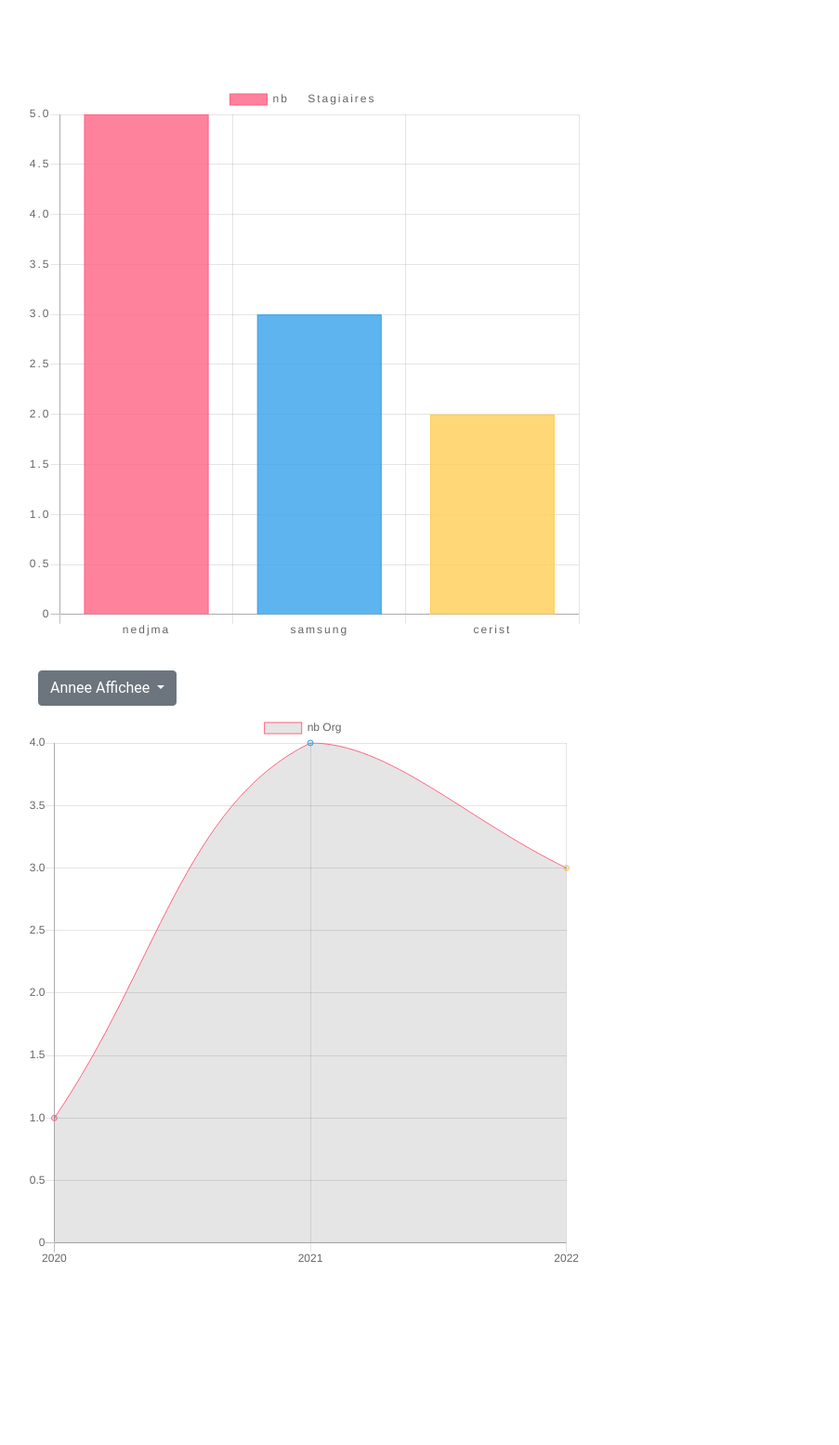
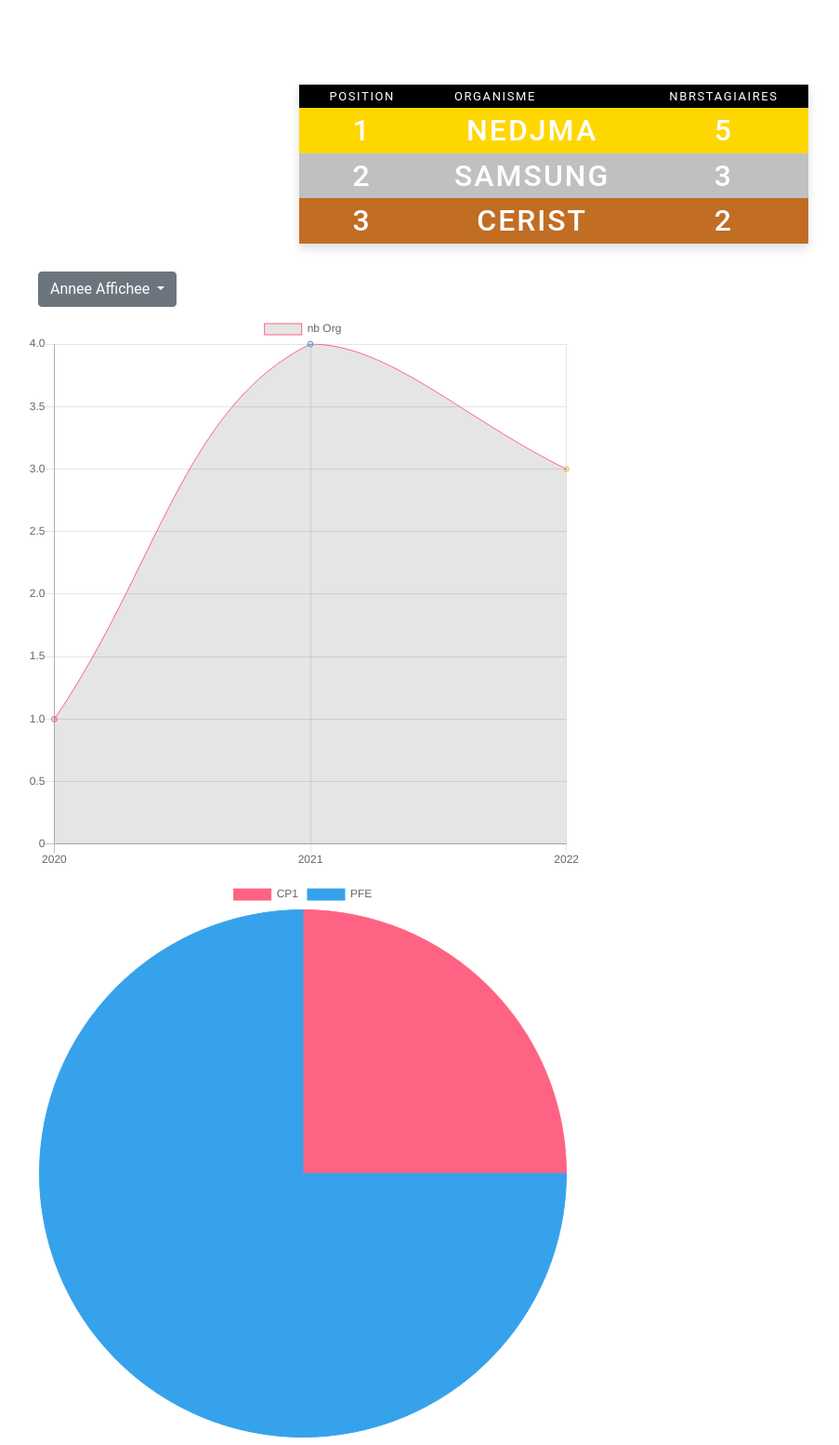
Before and after one commit to Dreamoonc/Gestion-Stage, a Django app: page /Statistiques/2022/ in a window 1280 px wide. Shown: the part 664-2218 px from the top of the page at 93% size, without its empty margins (44-947 px from the left). Before the commit the page ends 2022 px from the top, so only its background shows below. Run offline with Django 3.2, Linux system fonts and the light colour scheme; data comes from the database, SQL or seed files in the repository; both versions use the stored data as it was after the commit.

Commit message:
PieChart + Update bdd + classement Tableau

```diff
--- a/gestionstage/AppGestion/templates/Statistiques.html
+++ b/gestionstage/AppGestion/templates/Statistiques.html
@@ -1,8 +1,92 @@
 {% extends 'base.html' %} {% block title %}Statistiques{% endblock %} {% block content %}
 
+<script>
+    var nbStagiaire = JSON.parse("{{nbStagiaire|escapejs}}");
+    var organismes2 = JSON.parse("{{organismes2|escapejs}}");
+
+    const nbrStagiaires = nbStagiaire;
+
+    const labels = organismes2;
+
+    let merged = labels.map((label, i) => {
+        return {
+
+            "label": labels[i],
+            "nbrStagiaires": nbrStagiaires[i],
+
+        }
+    });
+    console.log(merged)
+    const datasort = merged.sort(function(a, b) {
+        return b.nbrStagiaires - a.nbrStagiaires
+    });
 
 
-<body>
+    const nbrStg = []
+    const labelss = []
+    for (i = 0; i < datasort.length; i++) {
+        nbrStg.push(datasort[i].nbrStagiaires);
+        labelss.push(datasort[i].label);
+    }
+
+
+    // var mytable = '<table>' + '<thead>' + '<tr>' + '<th>Position</th>' + '<th>Organisme</th>' + '<th>Nombre de Stagiaires</th>' + '</tr>' + '</thead>' + '</table>'
+
+
+    // comsole.log(mytable)
+
+    function addCell(tr, val) {
+        var td = document.createElement('td');
+
+        td.innerHTML = val;
+
+        tr.appendChild(td)
+    }
+
+    function addth(thead, val) {
+        var th = document.createElement('th');
+        th.innerHTML = val;
+        thead.appendChild(th)
+    }
+
+    function addRow2(tbl, val_1, val_2, val_3) {
+        var tr = document.createElement('tr');
+        addth(tr, val_1)
+        addth(tr, val_2)
+        addth(tr, val_3)
+        tbl.appendChild(tr)
+
+    }
+
+    function addRow(tbl, val_1, val_2, val_3) {
+        var tr = document.createElement('tr');
+
+        addCell(tr, val_1);
+        addCell(tr, val_2);
+        addCell(tr, val_3);
+
+        tbl.appendChild(tr)
+    }
+
+    function addheader(tbl, val_1, val_2, val_3) {
+        var thead = document.createElement('thead')
+        addRow2(thead, val_1, val_2, val_3)
+        tbl.appendChild(thead)
+
+    }
+
+    function main() {
+        tbl = document.getElementById('tbl');
+
+        addheader(tbl, 'Position', 'Organisme', 'NbrStagiaires')
+        for (i = 0; i < datasort.length; i++) {
+            addRow(tbl, i + 1, datasort[i].label, datasort[i].nbrStagiaires)
+
+        }
+    }
+</script>
+
+<body onload='main()'>
 
 
     <li></li>
@@ -80,87 +164,26 @@
 
 
     <h2>
-        <div class="row ">
-            <div class="col-md-18 my-18">
-                <div class="bg-white">
+        <style>
+            tr:nth-child(2) {
+                background-color: gold;
+                color: white;
+            }
 
-                    <canvas id="myChart2" width="600" height="600"></canvas>
-                    <script>
-                        var nbStagiaire = JSON.parse("{{nbStagiaire|escapejs}}");
-                        var organismes2 = JSON.parse("{{organismes2|escapejs}}");
+            tr:nth-child(3) {
+                background-color: silver;
+                color: white;
+            }
 
-                        const nbrStagiaires = nbStagiaire;
+            tr:nth-child(4) {
+                background-color: rgb(193, 109, 36);
+                color: white;
+            }
+        </style>
 
-                        const labels = organismes2;
-
-                        let merged = labels.map((label, i) => {
-                            return {
-
-                                "label": labels[i],
-                                "nbrStagiaires": nbrStagiaires[i],
-
-                            }
-                        });
-                        console.log(merged)
-                        const datasort = merged.sort(function(a, b) {
-                            return b.nbrStagiaires - a.nbrStagiaires
-                        });
-
-                        const borders = []
-                        const backgrounds = []
-                        const nbrStg = []
-                        const labelss = []
-                        for (i = 0; i < datasort.length; i++) {
-                            nbrStg.push(datasort[i].nbrStagiaires);
-                            labelss.push(datasort[i].label);
-                        }
-
-                        //setup
-
-                        const data = {
-                            labels: labelss,
-                            datasets: [{
-                                label: 'nb Stagiaires',
-                                data: nbrStg,
-                                backgroundColor: [
-                                    'rgba(255, 99, 132, 0.8)',
-                                    'rgba(54, 162, 235, 0.8)',
-                                    'rgba(255, 206, 86, 0.8)',
-                                    'rgba(75, 192, 192, 0.8)',
-                                    'rgba(153, 102, 255, 0.8)',
-                                    'rgba(255, 159, 64, 0.8)'
-                                ],
-                                borderColor: [
-                                    'rgba(255, 99, 132, 1)',
-                                    'rgba(54, 162, 235, 1)',
-                                    'rgba(255, 206, 86, 1)',
-                                    'rgba(75, 192, 192, 1)',
-                                    'rgba(153, 102, 255, 1)',
-                                    'rgba(255, 159, 64, 1)'
-                                ],
-                                borderWidth: 1
-                            }]
-                        };
-
-                        const config = {
-                            type: 'bar',
-                            data,
-                            options: {
-                                scales: {
-                                    yAxes: [{
-                                        ticks: {
-                                            beginAtZero: true
-                                        }
-                                    }]
-                                }
-                            }
-                        };
-
-                        const myChart2 = new Chart(document.getElementById('myChart2'), config);
-                    </script>
-
-                </div>
-            </div>
+        <center>
+            <table id='tbl'></table>
+        </center>
     </h2>
 
 
@@ -224,6 +247,56 @@
             </div>
     </h4>
 
+
+
+    <h5>
+        <div class="row ">
+            <div class="col-md-18 my-18">
+                <div class="bg-white">
+
+                    <canvas id="myChart4" width="600" height="600"></canvas>
+                    <script>
+                        var nbrTypes = JSON.parse("{{nbrtypes|escapejs}}");
+                        var typestage = JSON.parse("{{typestage|escapejs}}");
+                        var ctx = document.getElementById('myChart4').getContext('2d');
+                        var myChart4 = new Chart(ctx, {
+                            type: 'pie',
+                            data: {
+                                labels: typestage,
+                                datasets: [{
+                                    label: 'nombre de stages',
+                                    data: nbrTypes,
+
+                                    backgroundColor: [
+                                        'rgba(255, 99, 132, 1)',
+                                        'rgba(54, 162, 235, 1)',
+                                        'rgba(255, 206, 86, 1)',
+                                        'rgba(75, 192, 192, 1)',
+                                        'rgba(153, 102, 255, 1)',
+                                        'rgba(255, 159, 64, 1)'
+                                    ],
+                                    borderColor: [
+                                        'rgba(255, 99, 132, 1)',
+                                        'rgba(54, 162, 235, 1)',
+                                        'rgba(255, 206, 86, 1)',
+                                        'rgba(75, 192, 192, 1)',
+                                        'rgba(153, 102, 255, 1)',
+                                        'rgba(255, 159, 64, 1)'
+                                    ],
+                                    borderWidth: 1
+                                }]
+                            },
+
+                        });
+                    </script>
+
+                </div>
+            </div>
+
+
+    </h5>
     </center>
+
+
 </body>
 {%endblock content%}
--- a/gestionstage/AppGestion/templates/base.html
+++ b/gestionstage/AppGestion/templates/base.html
@@ -34,6 +34,7 @@
                             <li><a href="{% url 'organisme'%}">organisme</a></li>
                             <li><a href="{% url 'promoteur'%}">promoteur</a></li>
                             <li><a href="{% url 'stage'%}">stage</a></li>
+                            <li><a href="{% url 'tableFormulaireStage'%}">fiche_stage </a></li>
                         </ul>
                     </div>
                 </li>
--- a/gestionstage/AppGestion/views.py
+++ b/gestionstage/AppGestion/views.py
@@ -142,19 +142,19 @@ def delete_organisme (request,myid) :
     item = Organisme.objects.get(NomOrganisme =myid)
     item.delete()
     messages.info(request,'item delete seccely ')
-    return redirect(stagiaire)
+    return redirect(organisme)
 
 def delete_promoteur (request,myid) :
     item = Promoteur.objects.get(id =myid)
     item.delete()
     messages.info(request,'item delete seccely ')
-    return redirect(stagiaire)
+    return redirect(promoteur)
 
 def delete_stage (request,myid) :
     item = Stage.objects.get(id =myid)
     item.delete()
     messages.info(request,'item delete seccely ')
-    return redirect(stagiaire)
+    return redirect(stage)
 
 def update_stagiaire (request,myid) :
     itemup = Stagiaire.objects.get(matricule =myid)
@@ -206,8 +206,6 @@ def delete_tableform(request,myid) :
     messages.info(request,'item delete seccely ')
     return redirect(tableFormulaireStage)
 
-#AJAX
-
 def load_Etudiant(request):
     NivEtude_id=request.GET.get('NivEtude')
     Etudiants=Stagiaire.objects.filter(NivEtude=NivEtude_id)
@@ -251,7 +249,9 @@ def get_Chart (request,year):
     nbOrganismes=[]
     yearss=Fiche_Stage.objects.filter(NivEtude=5)
     years=yearss.values('AnneeCourante').annotate(countannee=Count('AnneeCourante')).order_by()
-
+    types=Fiche_Stage.objects.filter(AnneeCourante=year).values('Stage__NivEtude').annotate(countStage=Count('Stage')).order_by()
+    nbrtypes=[]
+    typestage=[]
     for fg in fiches_groupees:
         organom=fg['Organisme']
         labelss.append(organom)
@@ -273,6 +273,18 @@ def get_Chart (request,year):
         annees.append(annee['AnneeCourante'])
         nbOrganismes.append(nbOrgAnnee(annee['AnneeCourante']))
 
+    for t in types:
+        nbrtypes.append(t['countStage'])
+        if t['Stage__NivEtude'] == 1 :
+            typestage.append('CP1')
+
+        if t['Stage__NivEtude'] == 3 :
+            typestage.append('CS1')
+
+        if t['Stage__NivEtude'] == 5 :
+            typestage.append('PFE')
+
+
 
     dataJSON1 = dumps(labelss)
     dataJSON2 =dumps(ychart)
@@ -280,9 +292,10 @@ def get_Chart (request,year):
     dataJSON4 = dumps(organismes2)
     dataJSON5 = dumps(annees)
     dataJSON6 =dumps(nbOrganismes)
+    dataJSON7 =dumps(nbrtypes)
+    dataJSON8 =dumps(typestage)
 
-
-    return render(request,'Statistiques.html',{'labelss':dataJSON1,'ychart':dataJSON2,'nbStagiaire':dataJSON3,'organismes2':dataJSON4,'annees':dataJSON5,'nbOrganismes':dataJSON6,'years': years,'annees':annees})
+    return render(request,'Statistiques.html',{'labelss':dataJSON1,'ychart':dataJSON2,'nbStagiaire':dataJSON3,'organismes2':dataJSON4,'annees':dataJSON5,'nbOrganismes':dataJSON6,'nbrtypes':dataJSON7,'typestage':dataJSON8,'years': years,'annees':annees})
 
 
 def nbOrgAnnee (year):
```
Also changed, not shown: gestionstage/AppGestion/templates/tableFormulaireStage.html (+26 -25 lines), gestionstage/db.sqlite3.
